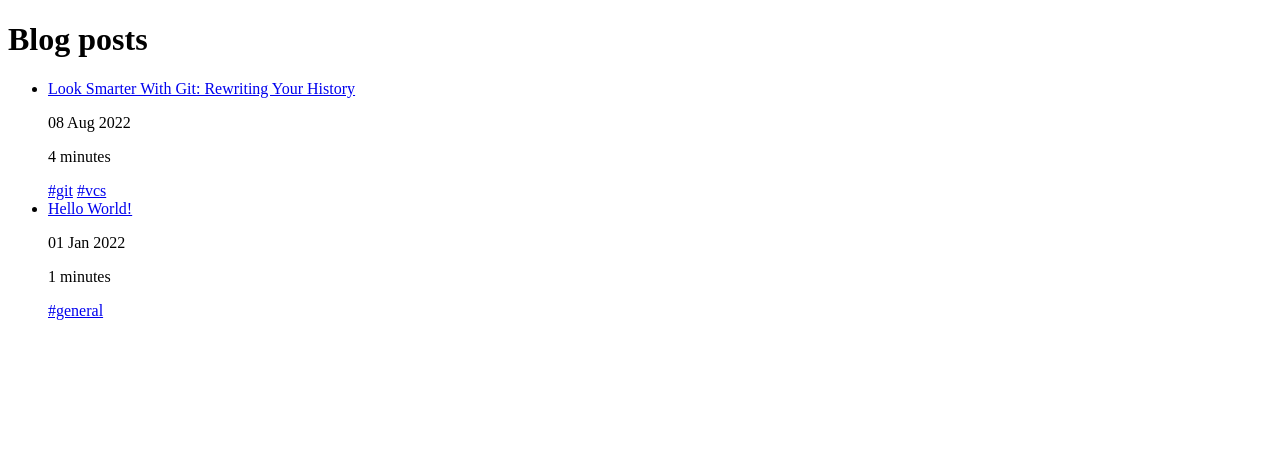
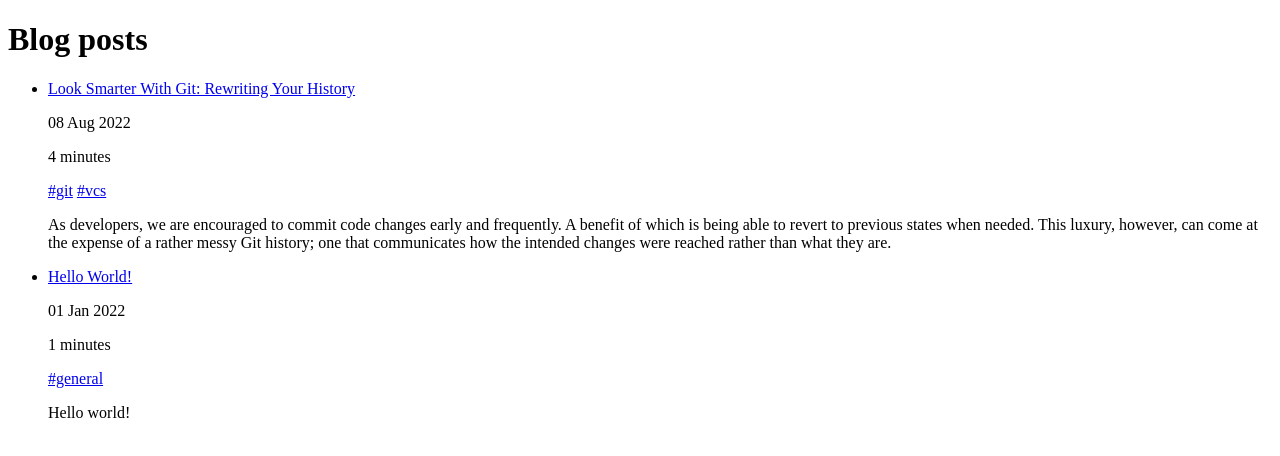
Before and after one commit to nizos/nizos.github.io, an Eleventy site: page index.md in a window 1280 px wide. Built offline with nearby package versions, Linux system fonts and the light colour scheme; Eleventy itself is replaced by a stand-in of ours; files that its build step writes are made by us from their sources.

Commit message:
feat: added post excerpt

```diff
--- a/_includes/homepage.liquid
+++ b/_includes/homepage.liquid
@@ -18,6 +18,7 @@
                         <a href="{{ tagUrl | url }}">#{{ tag }}</a>
                     {% endfor %}
                 </div>
+                <p>{{ post.data.excerpt }}</p>
             </li>
             {%- endfor -%}
         </ul>
--- a/posts/hello-world/index.md
+++ b/posts/hello-world/index.md
@@ -1,5 +1,6 @@
 ---
 title: Hello World!
+excerpt: 'Hello world!'
 date: 2022-01-01
 author: Nizar
 permalink: /{{ title | slug }}/index.html
--- a/posts/look-smarter-with-git-rewriting-your-history/index.md
+++ b/posts/look-smarter-with-git-rewriting-your-history/index.md
@@ -1,12 +1,14 @@
 ---
 title: 'Look Smarter With Git: Rewriting Your History'
-subtitle: This blog post is co-authored by Raniz.
+excerpt: 'As developers, we are encouraged to commit code changes early and frequently. A benefit of which is being able to revert to previous states when needed. This luxury, however, can come at the expense of a rather messy Git history; one that communicates how the intended changes were reached rather than what they are.'
 date: 2022-08-08
 author: Nizar
 permalink: /{{ title | slug }}/index.html
 cover: git-flow-cover.jpg
 tags: [git, vcs]
 ---
+
+This blog post is co-authored by Raniz.
 
 # Intro
 As developers, we are encouraged to commit code changes early and frequently. A benefit of which is being able to revert to previous states when needed. This luxury, however, can come at the expense of a rather messy Git history; one that communicates how the intended changes were reached rather than what they are.
```
